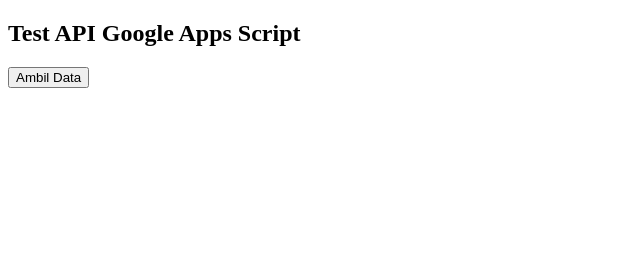
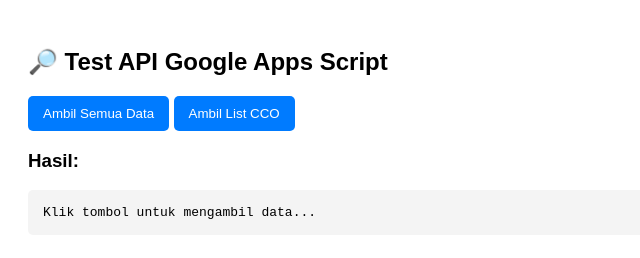
Before and after one commit to usep5opiyan/website-saya, a plain HTML site: page index.html in a window 1280 px wide. Shown: the whole page, without its empty margins (0-640 px from the left). Drawn offline with Linux system fonts and the light colour scheme.

Commit message:
Update index.html

```diff
--- a/index.html
+++ b/index.html
@@ -1,27 +1,64 @@
 <!DOCTYPE html>
 <html>
 <head>
-  <title>Test Google Script</title>
+  <title>Test API Google Apps Script</title>
+  <style>
+    body {
+      font-family: Arial, sans-serif;
+      padding: 20px;
+    }
+    #output {
+      background: #f4f4f4;
+      padding: 15px;
+      white-space: pre-wrap;
+      border-radius: 5px;
+      margin-top: 10px;
+    }
+    button {
+      padding: 10px 15px;
+      border: none;
+      background: #007bff;
+      color: white;
+      border-radius: 5px;
+      cursor: pointer;
+    }
+    button:hover {
+      background: #0056d2;
+    }
+  </style>
 </head>
 <body>
-  <h2>Test API Google Apps Script</h2>
 
-  <button onclick="getData()">Ambil Data</button>
+  <h2>🔎 Test API Google Apps Script</h2>
 
-  <pre id="output"></pre>
+  <button onclick="getAll()">Ambil Semua Data</button>
+  <button onclick="getCCO()">Ambil List CCO</button>
+
+  <h3>Hasil:</h3>
+  <pre id="output">Klik tombol untuk mengambil data...</pre>
 
   <script>
-    function getData() {
-      fetch("https://script.google.com/macros/s/AKfycbylAO-0CGYH3YjbJxf3R0Pw4jhBswwAxhLX-wk_oxlMnDBGWR0hqZB5-kq61LpBCT8YDA/exec")
-        .then(res => res.text())
-        .then(data => {
-          document.getElementById("output").innerText = data;
-        })
-        .catch(err => {
-          document.getElementById("output").innerText = "Error: " + err;
-          console.error(err);
-        });
+    const API = "https://script.google.com/macros/s/YOUR_SCRIPT_ID_HERE/exec";
+
+    function show(data) {
+      document.getElementById("output").innerText =
+        typeof data === "string" ? data : JSON.stringify(data, null, 2);
+    }
+
+    function getAll() {
+      fetch(API + "?action=getAll")
+        .then(res => res.json())
+        .then(data => show(data))
+        .catch(err => show("Error: " + err));
+    }
+
+    function getCCO() {
+      fetch(API + "?action=getCCO")
+        .then(res => res.json())
+        .then(data => show(data))
+        .catch(err => show("Error: " + err));
     }
   </script>
+
 </body>
 </html>
```
